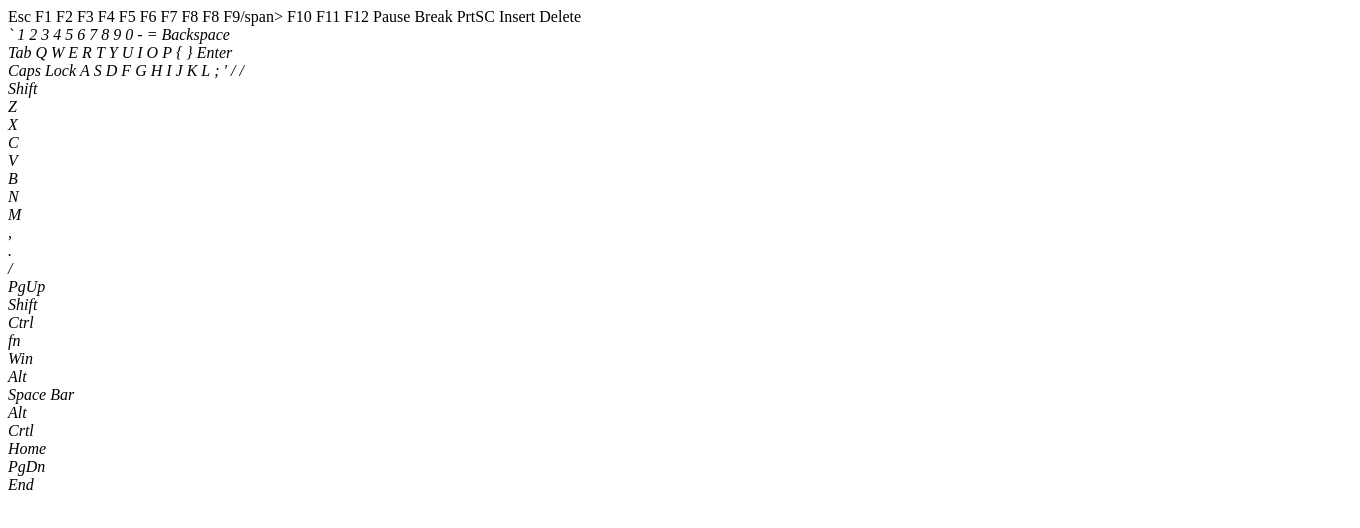
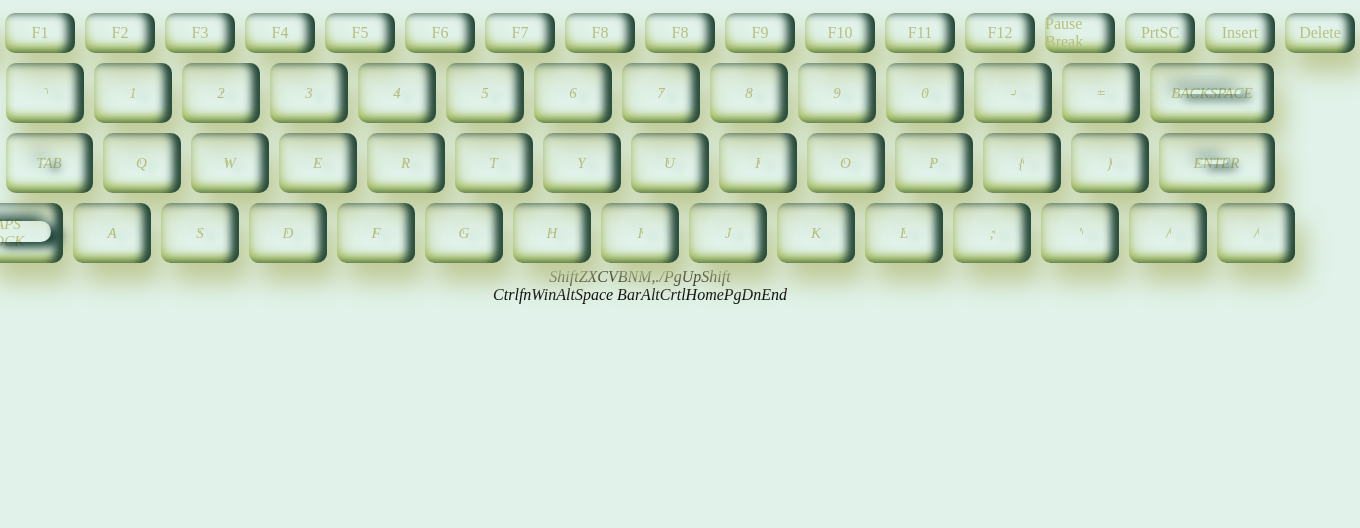
Before and after one commit to Nusaibah01/Keyboard, a plain HTML site: page index.html in a window 1280 px wide. Shown: the whole page, 1360 px wide, since content can reach past the window. Drawn offline with Linux system fonts and the light colour scheme.

Commit message:
styling added

```diff
--- /dev/null
+++ b/css/stylesheet.css
@@ -0,0 +1,115 @@
+*,
+* ::before
+* ::after{
+margin: 0;
+padding: 0;
+box-sizing: border-box;
+font-family: consolas;
+}
+body
+{
+display: flex;
+justify-content: center;
+min-height: 100vh;
+background: #E0f2e9;
+}
+.row
+{
+display: flex;
+justify-content: center ;
+}
+.container
+{
+background: #E0f2e9;
+padding: 40px, 30px, 30px;
+border-radius: 20px;
+box-shadow: 25px, 25px, 75px #214539,
+10px, 10px, 70px #214539,
+inset -5px -5px -15px #214539,
+inset  5px 5px 15px #214539;
+}
+.keyboard span
+{
+position: relative;
+display: grid;
+place-items: center;
+width: 78px;
+height: 60px;
+margin: 5px;
+box-shadow: inset  -8px 0px 8px #214539,
+inset 0px -8px 8px #ACC467,
+10px 20px 25px   #C0CB98;
+color: #b6c07c;
+user-select: none;
+font-weight: 400;
+border-radius: 10px;
+}
+.keyboard span ::before
+{
+    content: '';
+    position: absolute;
+    top: 5px;
+    left: 4px;
+    bottom: 8px;
+    right: 12px;
+    border-radius: 10px;
+    background linear gradient (90 deg #4c5c1d, #acc467);
+    box-shadow: -5px -5px 15px #214539,
+    10px 5px 10px #214539;
+    border-left: 1px solid #C0CB98;
+    border-color: 1px solid #C0CB98 ;
+}
+.keyboard span:active
+{
+  filter: brightness(1.5);
+}
+.keyboard span i
+{
+  position: relative;
+  font font-style: normal;
+  font-size: 15px;
+  text-transform: uppercase;
+}
+.row .first
+{
+    height: 40px;
+    width: 70px;
+}
+.row .first::before{
+position: absolute;
+top: 3px;
+left: 4px;
+bottom: 9px;
+right: 10px;
+border-radius: 10px;
+background linear gradient(90 deg #4c5c1d, #acc467);
+box-shadow: -5px -5px 15px #214539,
+10 px 5px 10px #ACC467;
+border-left: 1px solid #b6c07c;
+border-bottom: 1px solid #214539;
+border-top: 1px solid #214539;
+}
+.keyboard .backspace
+{
+    width: 124px;
+}
+.keyboard .tab
+{
+    width: 87px;
+}
+.keyboard .enter
+{
+    width: 116px;
+}
+.keyboard .caps
+{
+    width: 126px;
+}
+.keyboard .shift
+{
+    width: 102px;
+}
+.keyboard .space
+{
+    width: 475px;
+}
--- a/index.html
+++ b/index.html
@@ -4,6 +4,7 @@
     <meta charset="UTF-8">
     <meta name="viewport" content="width=device-width, initial-scale=1.0">
     <title>Keyboard</title>
+    <link rel="stylesheet" href="css/stylesheet.css">
 </head>
 <body>
     <div class="container">
@@ -19,7 +20,7 @@
         <span class="name first">F7</span>
         <span class="name first">F8</span>
         <span class="name first">F8</span>
-        <span class="name first">F9/span>
+        <span class="name first">F9</span>
         <span class="name first">F10</span>
         <span class="name first">F11</span>
         <span class="name first">F12</span>
```
